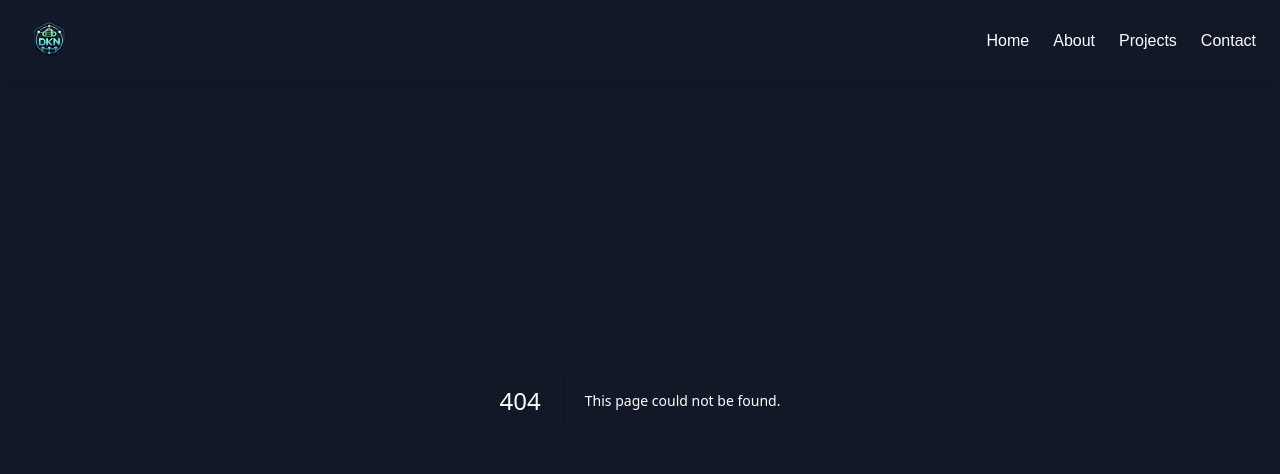
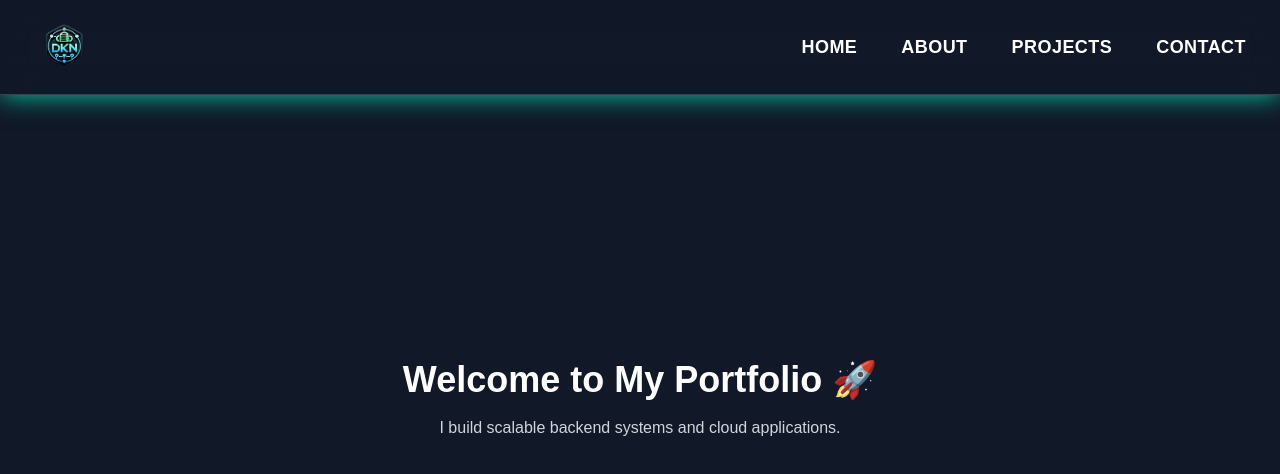
Before and after one commit to kandilidinesh/portfolio-web, a Next.js app: page /home in a window 1280 px wide. Before the commit this address had no page. Shown: the top 474 px of the page. Built offline with nearby package versions, Linux system fonts and the light colour scheme.

Commit message:
Added cyberpunk theme

```diff
--- /dev/null
+++ b/app/home/page.js
@@ -0,0 +1 @@
+export { default } from "../page";
--- a/components/Navbar.js
+++ b/components/Navbar.js
@@ -1,41 +1,72 @@
+"use client";
 import Link from "next/link";
 import Image from "next/image";
+import { useState, useEffect } from "react";
 
 export default function Navbar() {
+    const [scrolled, setScrolled] = useState(false);
+
+    useEffect(() => {
+        const handleScroll = () => {
+            setScrolled(window.scrollY > 50);
+        };
+
+        window.addEventListener("scroll", handleScroll);
+        return () => {
+            window.removeEventListener("scroll", handleScroll);
+        };
+    }, []);
+
     return (
-        <nav className="bg-gray-900 text-white py-4 fixed top-0 w-full shadow-md">
-            <div className="container mx-auto flex justify-between items-center px-6">
-                <Link href="/">
+        <nav
+            className={`fixed top-0 w-full z-50 transition-all duration-300 ${
+                scrolled
+                    ? "bg-gray-900 bg-opacity-90 shadow-lg"
+                    : "bg-transparent"
+            } backdrop-blur-lg border-b border-gray-700`}>
+            <div className="container mx-auto flex justify-between items-center px-6 py-3">
+                {/* Logo with futuristic effect */}
+                <Link href="/" className="flex items-center space-x-2">
                     <Image
                         src="/bg_removed.png"
                         alt="Dinesh K N Logo"
-                        width={50}
-                        height={20}
+                        width={60}
+                        height={30}
+                        className="transition-transform duration-300 hover:scale-110"
                     />
                 </Link>
-                <div className="space-x-6">
-                    <Link
-                        href="/"
-                        className="hover:text-blue-400 transition duration-300">
-                        Home
-                    </Link>
-                    <Link
-                        href="/about"
-                        className="hover:text-blue-400 transition duration-300">
-                        About
-                    </Link>
-                    <Link
-                        href="/projects"
-                        className="hover:text-blue-400 transition duration-300">
-                        Projects
-                    </Link>
-                    <Link
-                        href="/contact"
-                        className="hover:text-blue-400 transition duration-300">
-                        Contact
-                    </Link>
+
+                {/* Navigation Links */}
+                <div className="flex space-x-6">
+                    {["Home", "About", "Projects", "Contact"].map(
+                        (item, index) => (
+                            <Link
+                                key={index}
+                                href={`/${item.toLowerCase()}`}
+                                className="relative text-white text-lg font-semibold tracking-wide uppercase
+                       transition-all duration-300 hover:text-neon-blue
+                       hover:scale-110 transform">
+                                <span className="relative z-10">{item}</span>
+                                <span
+                                    className={`absolute left-0 bottom-0 w-full h-[2px] bg-neon-blue scale-x-0 transition-transform duration-300 origin-center group-hover:scale-x-100`}></span>
+                                {/* Glowing Effect */}
+                                <span className="absolute inset-0 rounded-lg shadow-lg opacity-0 group-hover:opacity-100 transition-opacity duration-300"></span>
+                            </Link>
+                        )
+                    )}
                 </div>
             </div>
+
+            {/* Neon Glow Effect */}
+            <style jsx>{`
+                nav {
+                    box-shadow: 0 0 15px rgba(0, 255, 204, 0.4);
+                    transition: box-shadow 0.3s ease-in-out;
+                }
+                nav:hover {
+                    box-shadow: 0 0 25px rgba(0, 255, 204, 0.8);
+                }
+            `}</style>
         </nav>
     );
 }
--- a/styles/globals.css
+++ b/styles/globals.css
@@ -25,3 +25,41 @@ html,
 body {
     overflow-x: hidden; /* Prevent horizontal scroll */
 }
+
+:root {
+    --neon-blue: #00eaff;
+}
+
+/* Futuristic Hover Animation */
+nav a {
+    position: relative;
+    display: inline-block;
+    padding: 5px 10px;
+    overflow: hidden;
+}
+
+nav a::before {
+    content: "";
+    position: absolute;
+    bottom: 0;
+    left: 50%;
+    width: 0;
+    height: 2px;
+    background-color: var(--neon-blue);
+    transition: width 0.4s ease-in-out, left 0.4s ease-in-out;
+}
+
+nav a:hover::before {
+    width: 100%;
+    left: 0;
+}
+
+/* Glow Effect */
+nav a:hover {
+    text-shadow: 0 0 8px var(--neon-blue);
+}
+
+/* Depth Effect */
+nav a:active {
+    transform: scale(0.95);
+}
```
